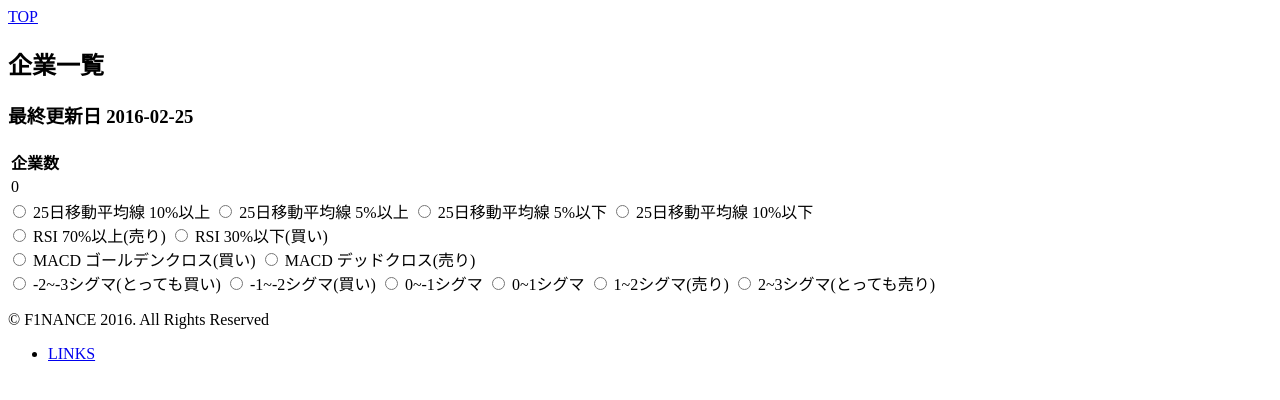
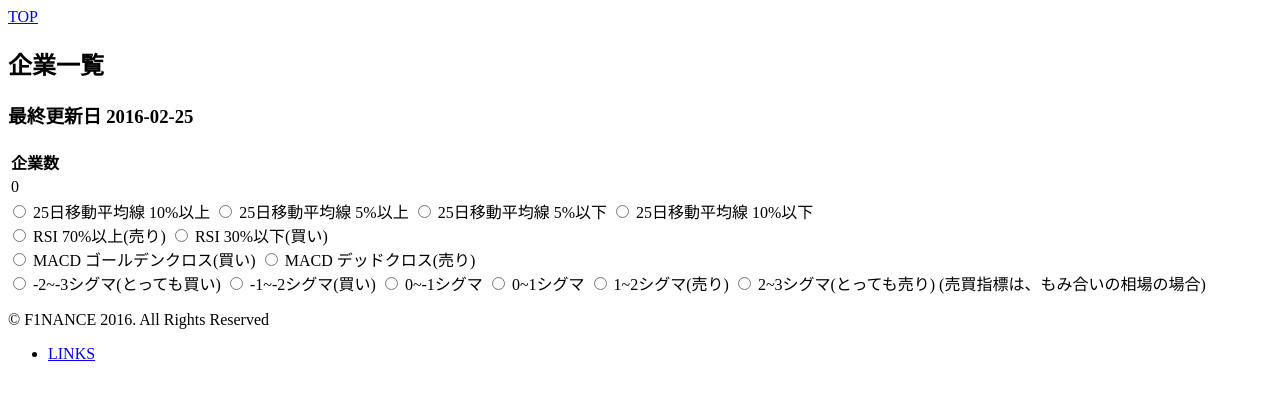
Before and after one commit to her0e1c1/pystock, a Flask app: page / in a window 1280 px wide. Shown: the top 400 px of the page. Run offline with Flask 2, Linux system fonts and the light colour scheme; data that the repository does not hold is empty; parts of the project's set-up code (start-up, migrations or seed data) failed here and were passed over.

Commit message:
show a condition

```diff
--- a/stock/server/templates/index.html
+++ b/stock/server/templates/index.html
@@ -42,6 +42,7 @@
     {{ radio(1,  "interval_closing_bollinger_band_20", "0~1シグマ") }}
     {{ radio(2,  "interval_closing_bollinger_band_20", "1~2シグマ(売り)") }}
     {{ radio(3,  "interval_closing_bollinger_band_20", "2~3シグマ(とっても売り)") }}
+    (売買指標は、もみ合いの相場の場合)
   </form>
   <ul>
     {% for c in company_list %}
```
